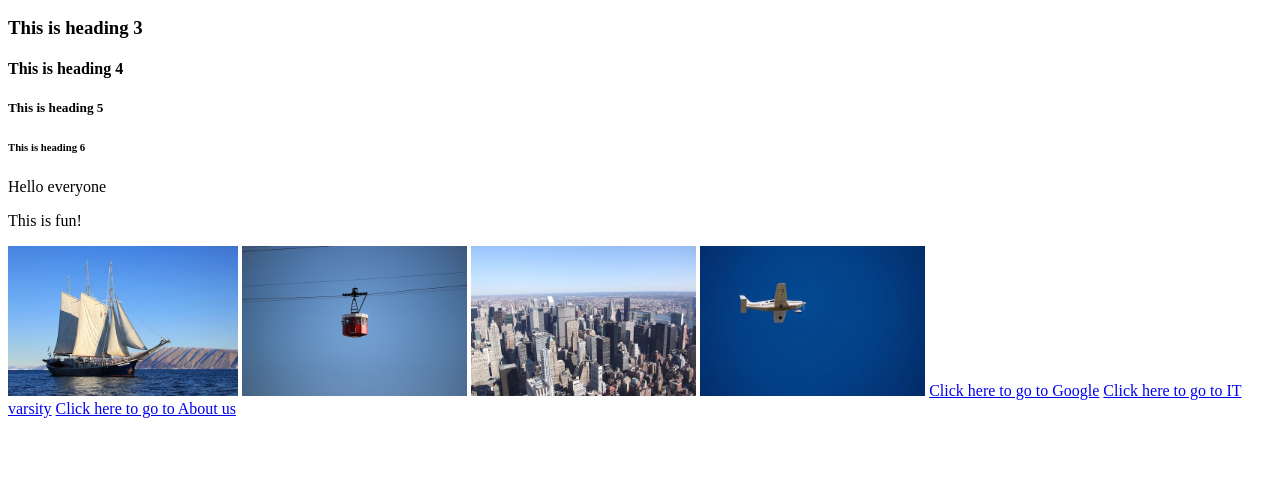
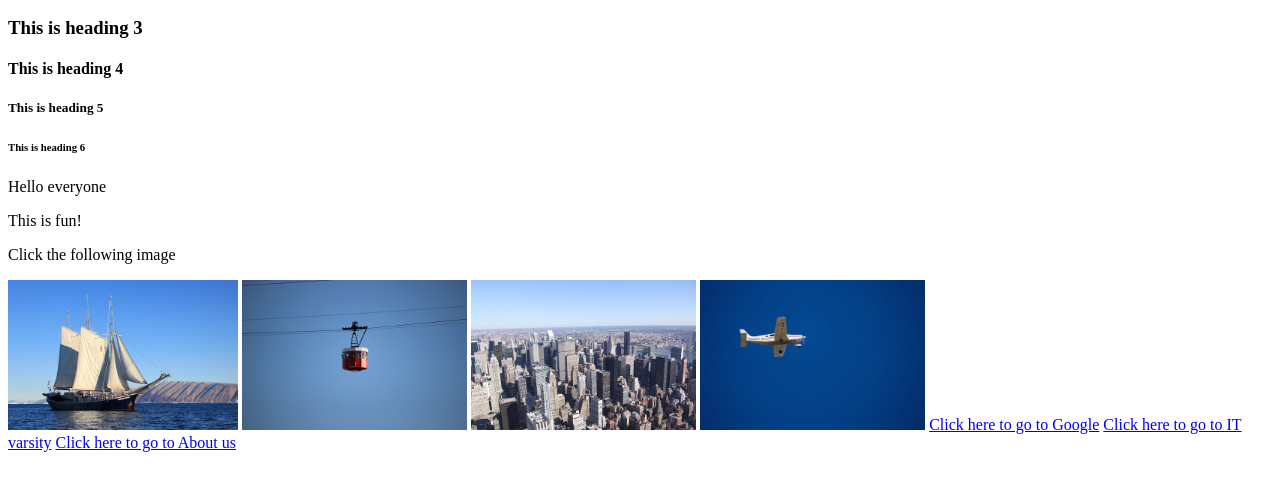
Before and after one commit to Linf0rd/fnb-app-academy, a plain HTML site: page index.html in a window 1280 px wide. Shown: the part 110-600 px from the top of the page. Drawn offline with Linux system fonts and the light colour scheme.

Commit message:
Refactor image to be a link to boat.html
The image of the boat is now a link to boat.html. Added a
paragraph to provide context for the image link.

```diff
--- a/index.html
+++ b/index.html
@@ -12,7 +12,9 @@
     <h6>This is heading 6</h6>
     <p>Hello everyone</p>
     <p>This is fun!</p>
-    <img src="images/boat.jpg" height="150" />
+
+    <p>Click the following image</p>
+    <a href="boat.html"><img src="images/boat.jpg" height="150"/></a>
     <img src="images/cablecar.jpg" height="150" />
     <img src="images/city.jpg" height="150" />
     <img src="images/plane.jpg" height="150" />
```
